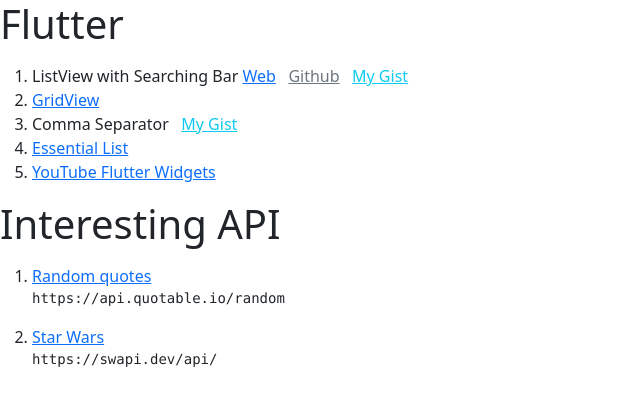
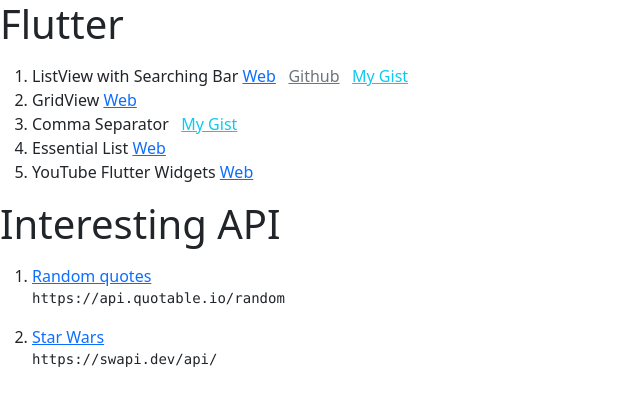
Before and after one commit to h4r1/web-reference, a plain HTML site: page index.html in a window 1280 px wide. Shown: the whole page, without its empty margins (0-640 px from the left). Drawn offline with nearby package versions, Linux system fonts and the light colour scheme.

Commit message:
Format changes...

```diff
--- a/index.html
+++ b/index.html
@@ -23,21 +23,22 @@
 &nbsp;
 <a class="link-info" href='https://gist.github.com/h4r1/c5df8d663a351789b5aab99070c20453' target="_blank">My Gist</a>
 	</li>
-      	<li>
-<a class="link-primary" href='https://medium.com/flutterdevs/gridview-list-widget-in-flutter-1ee34010b866' target="_blank">GridView</a>
+
+      	<li>GridView
+<a class="link-primary" href='https://medium.com/flutterdevs/gridview-list-widget-in-flutter-1ee34010b866' target="_blank">Web</a>
 	</li>
-      	<li>
-Comma Separator
+
+      	<li>Comma Separator
 &nbsp;
 <a class="link-info" href='https://gist.github.com/h4r1/d42a70e0406bd85e8511fef1510b6c3b' target="_blank">My Gist</a>
 	</li>
 
-      	<li>
-<a class="link-primary" href='https://medium.com/flutterdevs/exploring-flutter-essentials-lists-f334a06f5fb5' target="_blank">Essential List</a>
+      	<li>Essential List
+<a class="link-primary" href='https://medium.com/flutterdevs/exploring-flutter-essentials-lists-f334a06f5fb5' target="_blank">Web</a>
 	</li>
 
-      	<li>
-<a class="link-primary" href='https://www.youtube.com/channel/UCT9-Q8FoYVpkQ67MjMaIvZA' target="_blank">YouTube Flutter Widgets</a>
+      	<li>YouTube Flutter Widgets
+<a class="link-primary" href='https://www.youtube.com/channel/UCT9-Q8FoYVpkQ67MjMaIvZA' target="_blank">Web</a>
 	</li>
 
       </ol></p>
```
